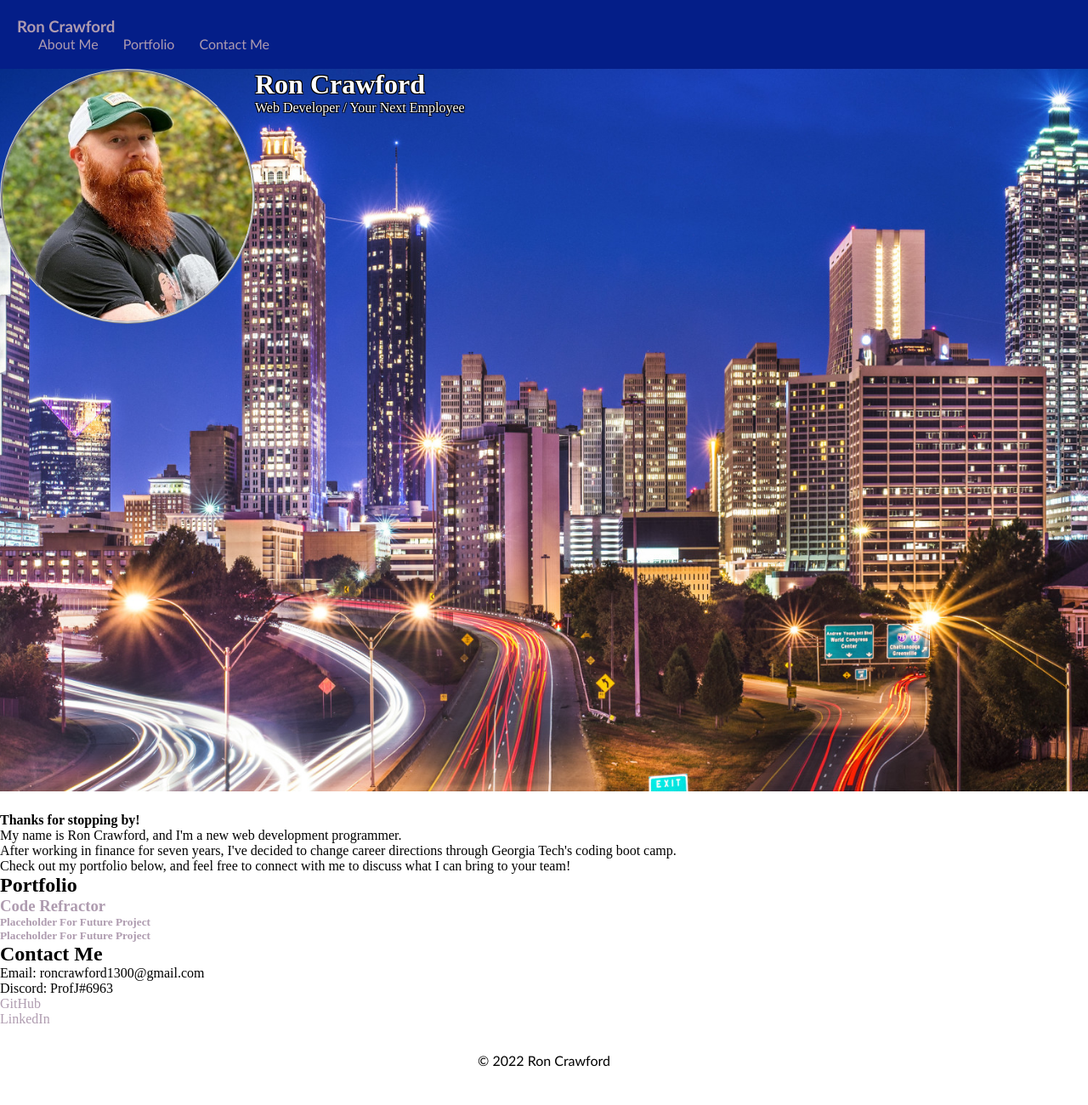
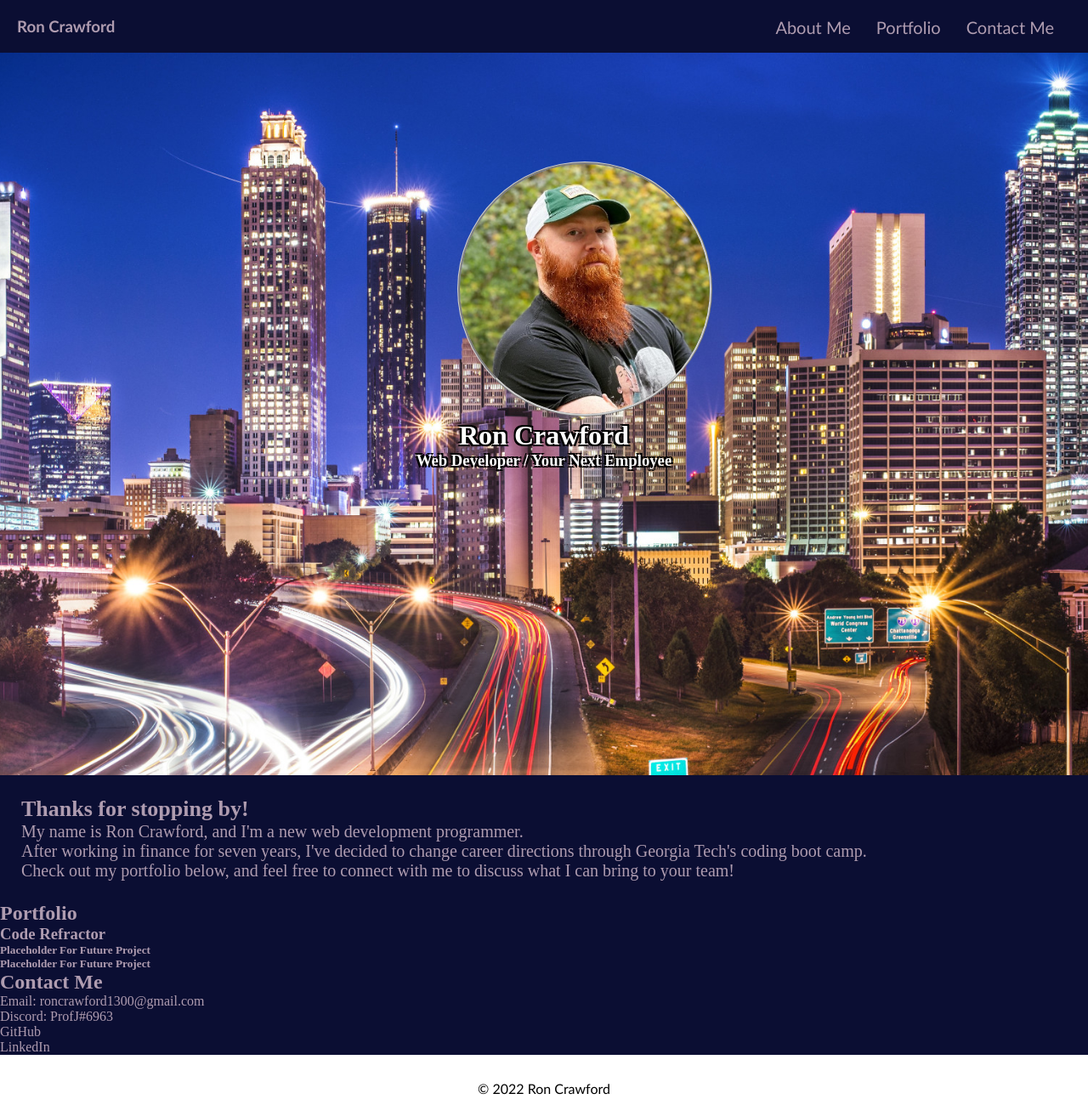
Before and after one commit to ProfJ13/HW-2-My-Portfolio, a plain HTML site: page index.html in a window 1280 px wide. Shown: the whole page at 85% size. Drawn offline with Linux system fonts and the light colour scheme.

Commit message:
Continued CSS updates - splash image centered, color scheme applied

```diff
--- a/assets/css/style.css
+++ b/assets/css/style.css
@@ -8,14 +8,21 @@
 header {
   padding: 20px;
   font-family: 'Trebuchet MS', 'Lucida Sans Unicode', 'Lucida Grande', 'Lucida Sans', Arial, sans-serif;
-  background-color: #041E88;
+  background-color: #0b0e33;
   color: #AF9CB0;
 }
 
 /* Navigation alignment */
-header h1 {
+header h3 {
   display: inline-block;
-  font-size: 48px;
+}
+
+/* Navigation font and positioning */
+header nav {
+  margin-right: 20px;
+  float: right;
+  font-family: 'Gill Sans', 'Gill Sans MT', Calibri, 'Trebuchet MS', sans-serif;
+  font-size: 20px;
 }
 
 header nav ul {
@@ -38,29 +45,48 @@ a {
 .hero-image {
   height: 850px;
   width: 100%;
-  margin-bottom: 25px;
   background-image: url("../images/ATLANTA-SKYLINE.jpg");
   background-size: cover;
   background-position: center;
-  display: flex;
+}
+
+#Ron-photo {
+  border-radius: 50%;
+  height: 300px;
+  border: medium ridge #d1d1d1;
+  margin-left: 42%;
+  margin-top: 10%;
 }
 
 .hero-text {
   color: #ffffff;
   text-decoration: none;
-  text-shadow: 		-1px -1px 0 #000,
-  1px -1px 0 #000,
-  -1px 1px 0 #000,
-  1px 1px 0 #000;
+  text-shadow: 		-2px -2px 0 #000,
+  2px -2px 0 #000,
+  -2px 2px 0 #000,
+  2px 2px 0 #000;
+  text-align: center;
+  top: 70%;
+  left: 50%;
 }
 
-#Ron-photo {
-  border-radius: 50%;
-  max-width: 50%;
-  height: 300px;
-  position: relative;
-  border: medium ridge #d1d1d1;
-  /* margin: 50%; */
+.content {
+  background-color: #0b0e33;
+  color: #AF9CB0;
+}
+
+.content .Info-Box {
+  padding: 25px;
+}
+
+.Info-Box strong {
+  font-size: 26px;
+
+}
+
+.Info-Box p {
+  font-size: 20px;
+
 }
 
 /* Footer box and font format */
@@ -73,5 +99,5 @@ a {
 
 /* Footer font size */
 .footer h2 {
-  font-size: 20px;
+  font-size: 18px;
 }
--- a/index.html
+++ b/index.html
@@ -22,19 +22,18 @@
                     <a href="#portfolio">Portfolio</a>
                 </li>
                 <li>
-                    <a href="#contact-me">Contact Me</a>
-                </li>
+                  <a href="#contact-me">Contact Me</a>
+              </li>
             </ul>
         </nav>
     </header>
 
     <div class="hero-image">
-      <img src="./assets/images/Ron.jpg" alt="Photo of Ron" id="Ron-photo"/>
-        <div class="hero-text">
-          <h1>Ron Crawford</h1>
-         <p>Web Developer / Your Next Employee</p>
-        </div>
-<!-- Image of me? -->
+      <div>
+        <img src="./assets/images/Ron.jpg" alt="Photo of Ron" id="Ron-photo"/>
+        <h1 class="hero-text">Ron Crawford</h1>
+        <h3 class="hero-text">Web Developer / Your Next Employee</h3>
+      </div>
     </div>
 
     <main class="content">
@@ -51,7 +50,7 @@
       </article>
 
       <!-- Portfolio -->
-      <article id="portfolio" class="Info-Box">
+      <article id="portfolio" class="Portfolio-Box">
         <h2>Portfolio</h2>
 
           <section>
@@ -75,7 +74,7 @@
       </article>
 
       <!-- Contact Me -->
-      <article id="contact-me" class="Info-Box">
+      <article id="contact-me" class="Contact-Box">
           <h2>Contact Me</h2>
             <ul>
               <li>
```
